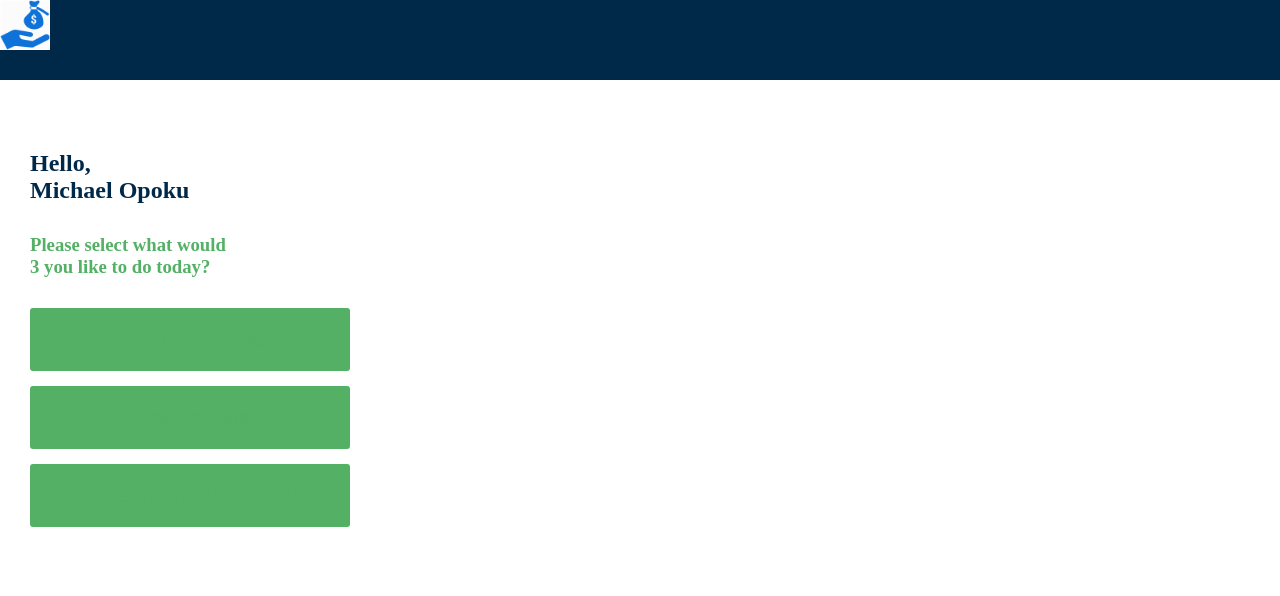
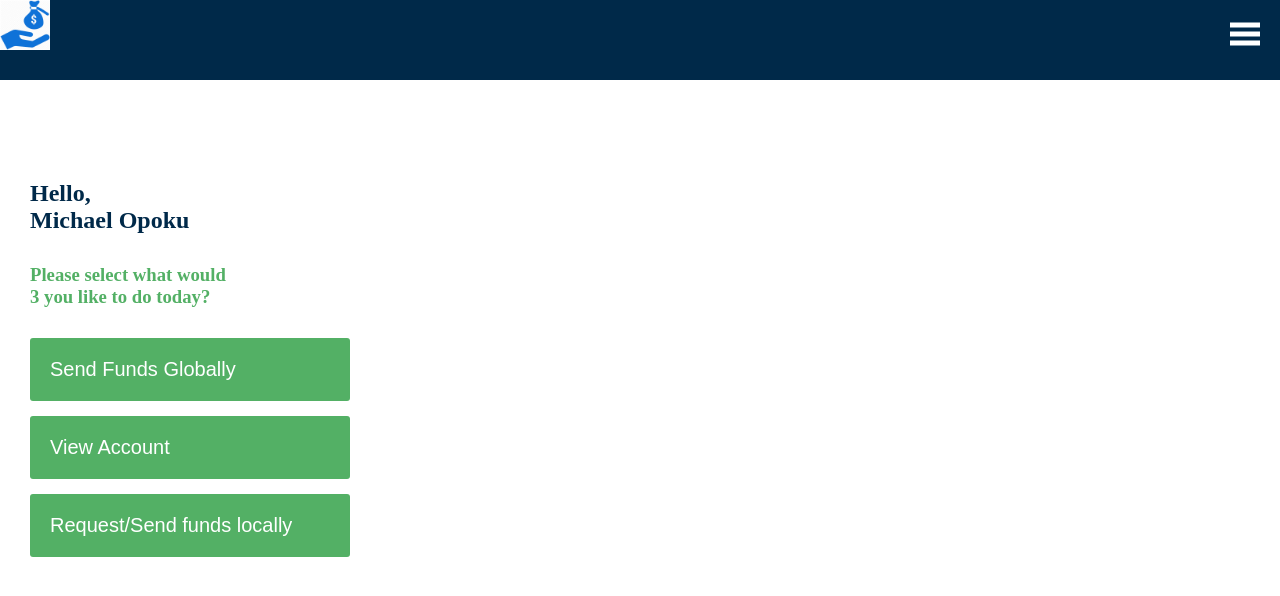
Before and after one commit to Science-Master/SykaPay, a plain HTML site: page index.html in a window 1280 px wide. Drawn offline with Linux system fonts and the light colour scheme.

Commit message:
Add files via upload

```diff
--- a/destination.css
+++ b/destination.css
@@ -5,8 +5,17 @@
 }
 
 .header {
-  background-color: #002949;
-  height: 10vh;
+    display: flex;
+    flex-direction: row;
+    justify-content: space-between;
+    background-color: #002949;
+    height: 10vh;
+}
+
+
+.header .hamburger {
+  margin: 20px;
+  cursor: pointer;
 }
 
 .content {
--- a/index.html
+++ b/index.html
@@ -12,7 +12,13 @@
     <div class="header">
         <img src="/logo.jpg" alt="logo" height="50">
 
-
+        <div class="hamburger">
+            <svg width="30" height= "30">
+                <path d="M0 ,5 30,5" stroke="#fff" stroke-width="5"/>
+                <path d="M0,14 30,14" stroke="#fff" stroke-width="5"/>
+                <path d="M0,23 30,23" stroke="#fff" stroke-width="5"/>
+            </svg>
+        </div>
     </div>
 
     <div class="content">
--- a/style.css
+++ b/style.css
@@ -2,11 +2,20 @@
     margin: 0;
     padding: 0;
     color: #53B065;
+    overflow-x: hidden;
 }
 
 .header {
+    display: flex;
+    flex-direction: row;
+    justify-content: space-between;
     background-color: #002949;
     height: 10vh;
+}
+
+.header .hamburger {
+    margin: 20px;
+    cursor: pointer;
 }
 
 .content {
@@ -35,6 +44,14 @@ h3, #btn1 {
     border: 0px;
     border-radius: 3px;
     width: 20rem;
+
+}
+
+.content button a {
+    background-color: #53B065;
+    color: #fff;
+    text-decoration: none;
+    text-align: center;
     justify-content: center;
     font-size: 20px;
 }
```
Also changed, not shown: destination.html (+7 -1 lines).
